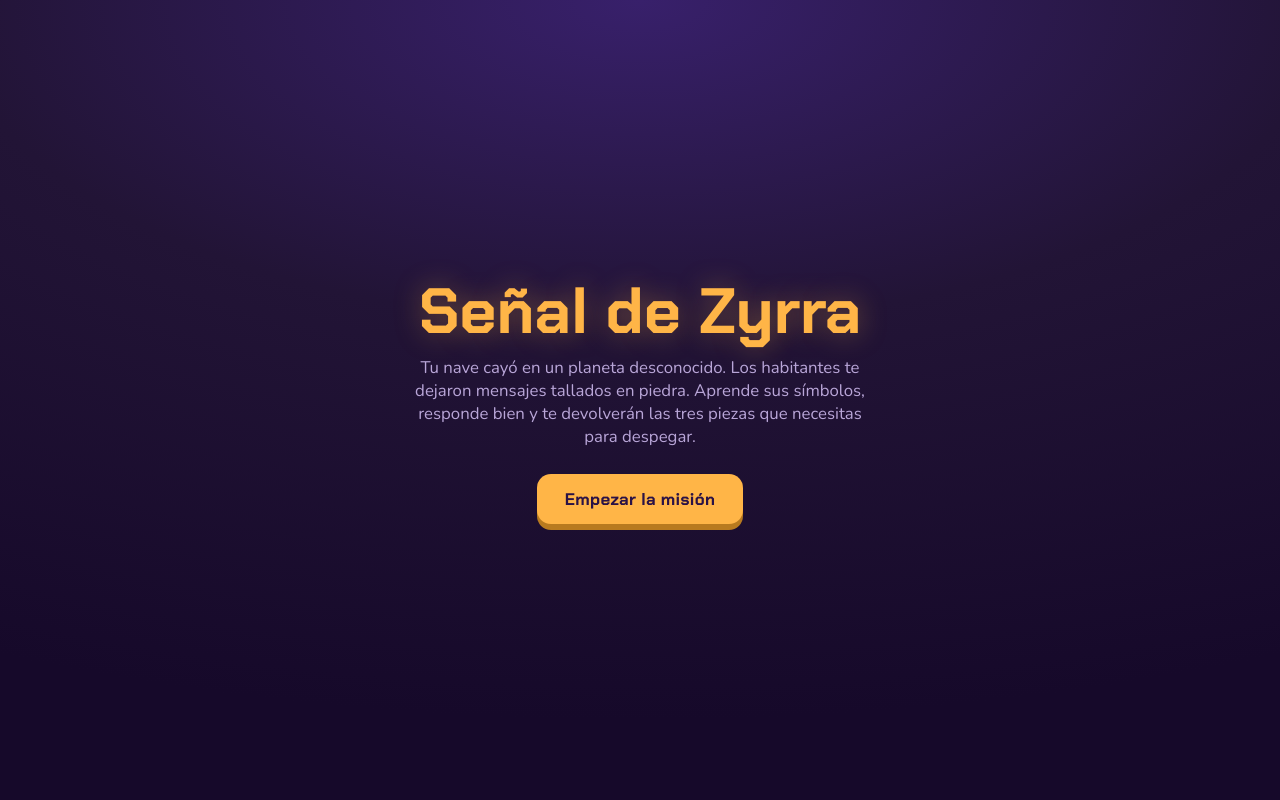
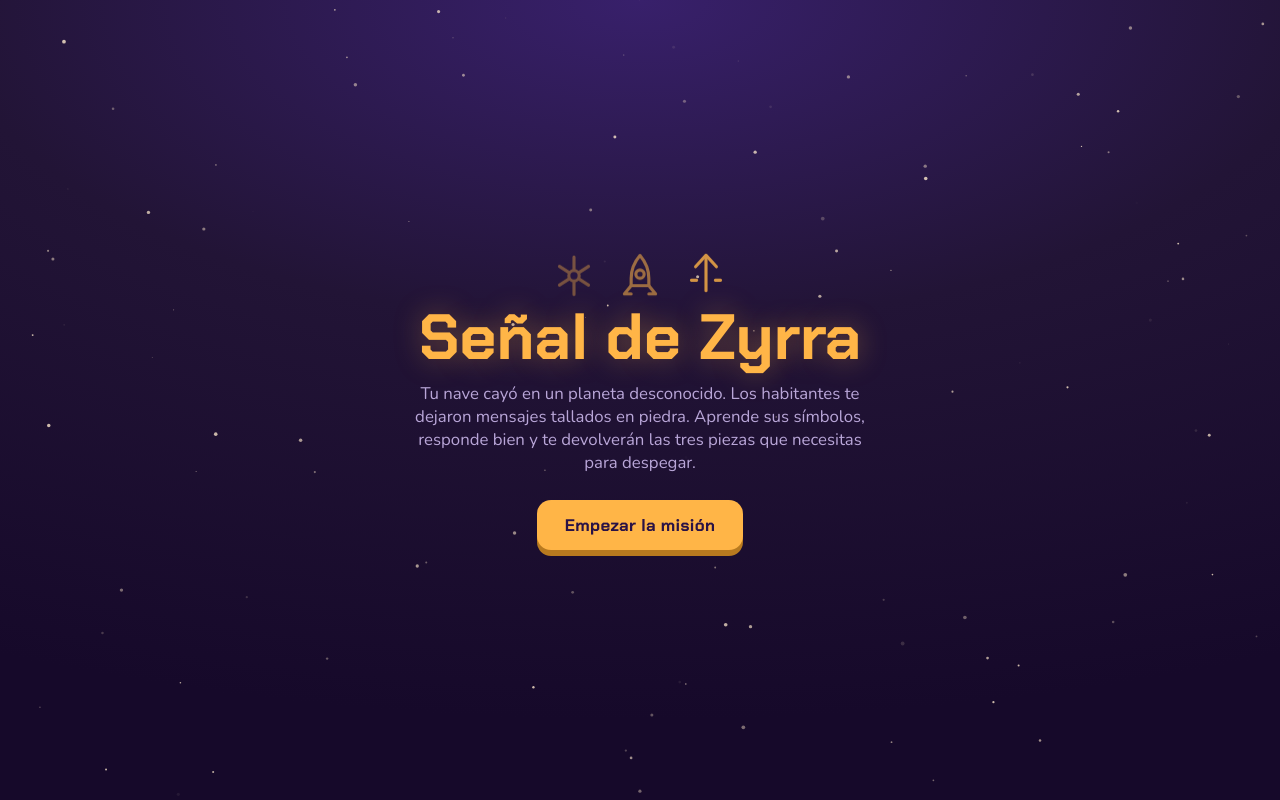
Before and after one commit to jhonsanabria025-rgb/Proyecto-Juego, a plain HTML site: page index.html in a window 1280 px wide. Drawn offline with nearby package versions, Linux system fonts and the light colour scheme; files that its build step writes are made by us from their sources.

Commit message:
Update index.html

```diff
--- a/index.html
+++ b/index.html
@@ -7,7 +7,7 @@
 <link rel="preconnect" href="https://fonts.googleapis.com">
 <link rel="preconnect" href="https://fonts.gstatic.com" crossorigin>
 <link href="https://fonts.googleapis.com/css2?family=Chakra+Petch:wght@600;700&family=Nunito:wght@400;600;800&display=swap" rel="stylesheet">
-<link rel="stylesheet" href="css/estilos.css">
+<link rel="stylesheet" href="estilos.css">
 </head>
 
 <body>
@@ -92,6 +92,6 @@
   </div>
 </dialog>
 
-<script src="js/juego.js"></script>
+<script src="juego.js"></script>
 </body>
 </html>
```
